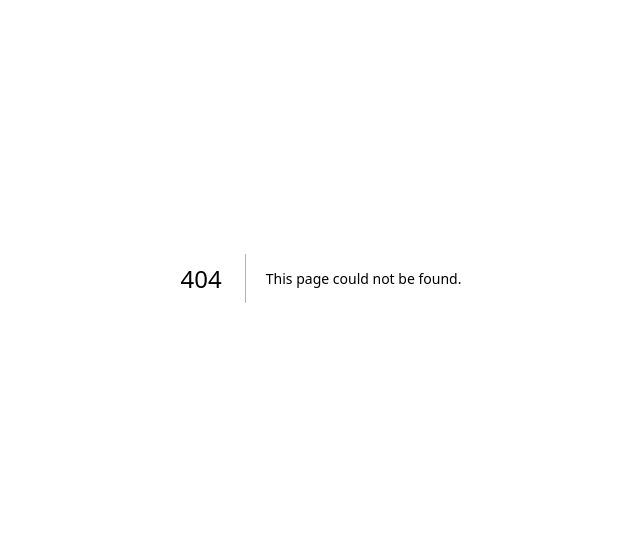
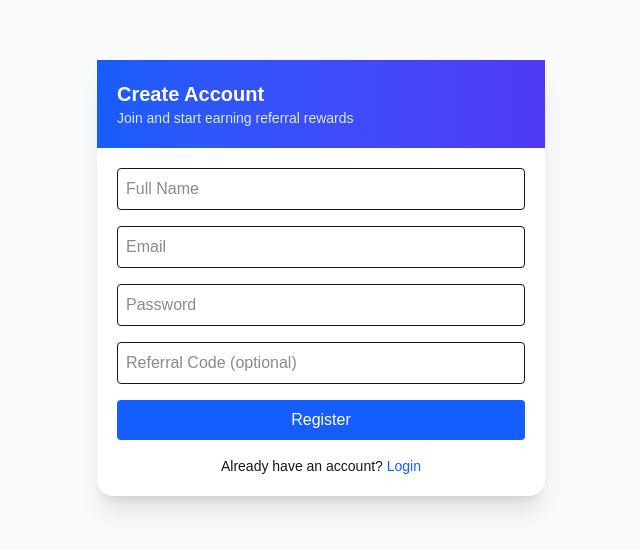
Before and after one commit to ShreyasTigga/NexLedger-Cloud-Native-Inventory-And-Accounting-System-with-Referral-Commission-Engine, a Next.js app in the folder nexledger/: page /auth/register in a window 1280 px wide. Before the commit this address had no page. Shown: the part 122-672 px from the top of the page, without its empty margins (319-959 px from the left). Built offline with nearby package versions, Linux system fonts and the light colour scheme.

Commit message:
added Authorization UI page

```diff
--- /dev/null
+++ b/nexledger/app/auth/login/page.tsx
@@ -0,0 +1,109 @@
+"use client"
+
+import { useState, FormEvent } from "react"
+import { useRouter } from "next/navigation"
+
+export default function LoginPage() {
+  const router = useRouter()
+
+  const [email, setEmail] = useState("")
+  const [password, setPassword] = useState("")
+
+  const [loading, setLoading] = useState(false)
+  const [error, setError] = useState<string | null>(null)
+
+  async function handleSubmit(e: FormEvent) {
+    e.preventDefault()
+    setError(null)
+    setLoading(true)
+
+    try {
+      const res = await fetch("/api/customers/login", {
+        method: "POST",
+        headers: {
+          "Content-Type": "application/json"
+        },
+        body: JSON.stringify({ email, password })
+      })
+
+      const data = await res.json()
+
+      if (!res.ok) {
+        setError(data.error || "Login failed")
+        setLoading(false)
+        return
+      }
+
+      // Store token instead of full user
+      localStorage.setItem("token", data.token)
+
+      // Redirect to store (customer side)
+      router.push("/store")
+
+    } catch (err) {
+      console.error(err)
+      setError("Something went wrong")
+    } finally {
+      setLoading(false)
+    }
+  }
+
+  return (
+    <div className="min-h-screen bg-slate-50 flex items-center justify-center px-4">
+      <div className="w-full max-w-md bg-white shadow-xl rounded-2xl">
+
+        <div className="bg-gradient-to-r from-blue-600 to-indigo-600 p-5 text-white">
+          <h1 className="text-xl font-semibold">Login</h1>
+          <p className="text-sm text-blue-100">
+            Access your account and referrals
+          </p>
+        </div>
+
+        <div className="p-5 space-y-4">
+
+          {error && <p className="text-red-600 text-sm">{error}</p>}
+
+          <form onSubmit={handleSubmit} className="space-y-4">
+
+            <input
+              type="email"
+              placeholder="Email"
+              className="w-full border p-2 rounded"
+              value={email}
+              onChange={(e) => setEmail(e.target.value)}
+              required
+            />
+
+            <input
+              type="password"
+              placeholder="Password"
+              className="w-full border p-2 rounded"
+              value={password}
+              onChange={(e) => setPassword(e.target.value)}
+              required
+            />
+
+            <button
+              type="submit"
+              disabled={loading}
+              className="w-full bg-blue-600 text-white py-2 rounded"
+            >
+              {loading ? "Logging in..." : "Login"}
+            </button>
+          </form>
+
+          <p className="text-sm text-center">
+            Don’t have an account?{" "}
+            <span
+              className="text-blue-600 cursor-pointer"
+              onClick={() => router.push("/auth/register")}
+            >
+              Register
+            </span>
+          </p>
+
+        </div>
+      </div>
+    </div>
+  )
+}
--- /dev/null
+++ b/nexledger/app/auth/register/page.tsx
@@ -0,0 +1,151 @@
+"use client"
+
+import { useState, FormEvent, useEffect } from "react"
+import { useRouter } from "next/navigation"
+
+export default function RegisterPage() {
+  const router = useRouter()
+
+  const [name, setName] = useState("")
+  const [email, setEmail] = useState("")
+  const [password, setPassword] = useState("")
+  const [referralCode, setReferralCode] = useState("")
+
+  const [loading, setLoading] = useState(false)
+  const [error, setError] = useState<string | null>(null)
+  const [success, setSuccess] = useState<string | null>(null)
+
+  // Auto-fill referral from URL (?ref=ABC123)
+  useEffect(() => {
+    const params = new URLSearchParams(window.location.search)
+    const ref = params.get("ref")
+    if (ref) setReferralCode(ref)
+  }, [])
+
+  async function handleSubmit(e: FormEvent) {
+    e.preventDefault()
+    setError(null)
+    setSuccess(null)
+
+    if (password.length < 6) {
+      setError("Password must be at least 6 characters")
+      return
+    }
+
+    setLoading(true)
+
+    try {
+      const res = await fetch("/api/customers/register", {
+        method: "POST",
+        headers: {
+          "Content-Type": "application/json"
+        },
+        body: JSON.stringify({
+          name,
+          email,
+          password,
+          referralCode: referralCode || null
+        })
+      })
+
+      const data = await res.json()
+
+      if (!res.ok) {
+        setError(data.error || "Registration failed")
+        setLoading(false)
+        return
+      }
+
+      setSuccess("Account created! Redirecting to login...")
+
+      setTimeout(() => {
+        router.push("/auth/login")
+      }, 1500)
+
+    } catch (err) {
+      console.error(err)
+      setError("Something went wrong")
+    } finally {
+      setLoading(false)
+    }
+  }
+
+  return (
+    <div className="min-h-screen bg-slate-50 flex items-center justify-center px-4">
+      <div className="w-full max-w-md bg-white shadow-xl rounded-2xl">
+
+        {/* Header */}
+        <div className="bg-gradient-to-r from-blue-600 to-indigo-600 p-5 text-white">
+          <h1 className="text-xl font-semibold">Create Account</h1>
+          <p className="text-sm text-blue-100">
+            Join and start earning referral rewards
+          </p>
+        </div>
+
+        {/* Form */}
+        <div className="p-5 space-y-4">
+
+          {error && <p className="text-red-600 text-sm">{error}</p>}
+          {success && <p className="text-green-600 text-sm">{success}</p>}
+
+          <form onSubmit={handleSubmit} className="space-y-4">
+
+            <input
+              type="text"
+              placeholder="Full Name"
+              className="w-full border p-2 rounded"
+              value={name}
+              onChange={(e) => setName(e.target.value)}
+              required
+            />
+
+            <input
+              type="email"
+              placeholder="Email"
+              className="w-full border p-2 rounded"
+              value={email}
+              onChange={(e) => setEmail(e.target.value)}
+              required
+            />
+
+            <input
+              type="password"
+              placeholder="Password"
+              className="w-full border p-2 rounded"
+              value={password}
+              onChange={(e) => setPassword(e.target.value)}
+              required
+            />
+
+            {/* Referral Code */}
+            <input
+              type="text"
+              placeholder="Referral Code (optional)"
+              className="w-full border p-2 rounded"
+              value={referralCode}
+              onChange={(e) => setReferralCode(e.target.value)}
+            />
+
+            <button
+              type="submit"
+              disabled={loading}
+              className="w-full bg-blue-600 text-white py-2 rounded"
+            >
+              {loading ? "Creating..." : "Register"}
+            </button>
+          </form>
+
+          <p className="text-sm text-center">
+            Already have an account?{" "}
+            <span
+              className="text-blue-600 cursor-pointer"
+              onClick={() => router.push("/auth/login")}
+            >
+              Login
+            </span>
+          </p>
+        </div>
+      </div>
+    </div>
+  )
+}
```
Also changed, not shown: nexledger/app/store/dashboard/page.tsx (renamed from nexledger/app/customer/dashboard/page.tsx), nexledger/app/store/layout.tsx (renamed from nexledger/app/customer/layout.tsx), nexledger/app/store/orders/[id]/page.tsx (renamed from nexledger/app/customer/orders/[id]/page.tsx), nexledger/app/store/orders/page.tsx (renamed from nexledger/app/customer/orders/page.tsx), nexledger/app/store/product/[id]/page.tsx (renamed from nexledger/app/customer/product/[id]/page.tsx), nexledger/app/store/referrals/page.tsx (renamed from nexledger/app/customer/referrals/page.tsx), nexledger/app/store/shop/page.tsx (renamed from nexledger/app/customer/shop/page.tsx), nexledger/app/store/wallet/page.tsx (renamed from nexledger/app/customer/wallet/page.tsx).
